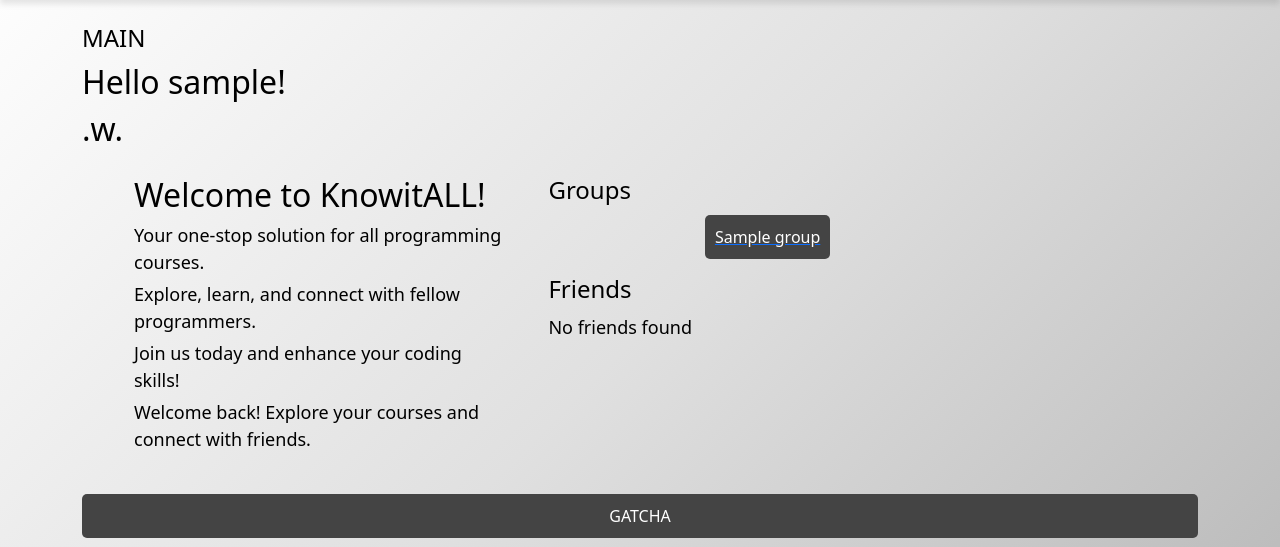
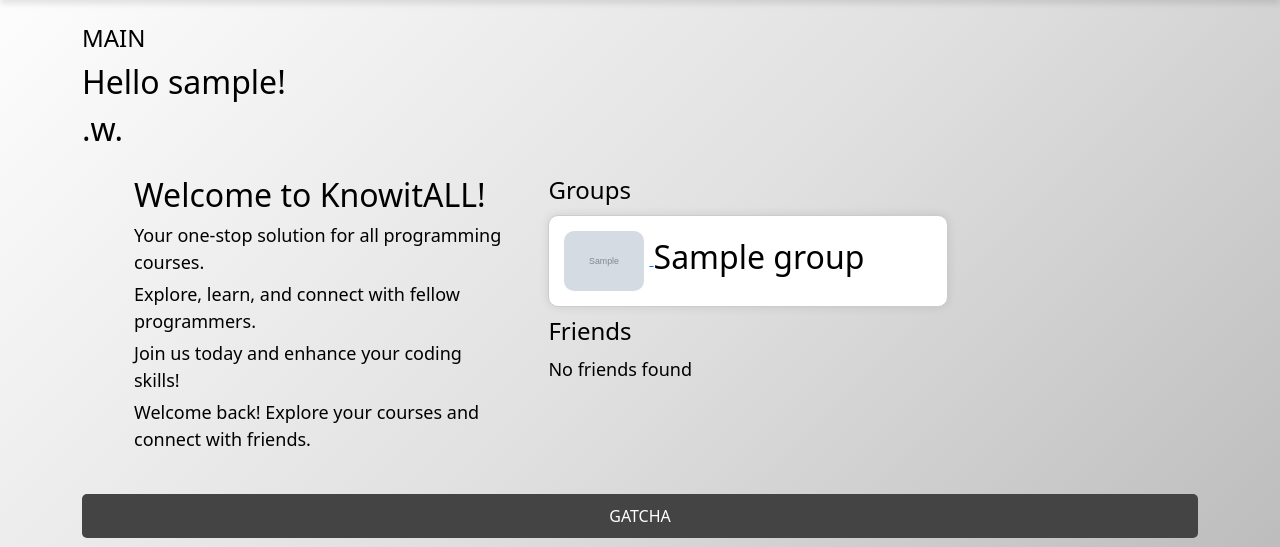
Before and after one commit to acromat1c/DTE2604, a Django app: page / in a window 1280 px wide. Shown: the part 66-613 px from the top of the page. Run offline with Django 5.2, Linux system fonts and the light colour scheme; a user stored in the database is signed in; data comes from the database, SQL or seed files in the repository; tables that the repository leaves empty hold one stand-in row (values such as "Sample post"); grey boxes marked "Sample" are stand-in pictures; data that the repository does not hold is empty.

Commit message:
improved group list on main page

```diff
--- a/app/static/programmingCourse/static.css
+++ b/app/static/programmingCourse/static.css
@@ -287,3 +287,11 @@
     margin-right: 5px;
     border: 5px solid transparent;
 }
+
+.group-image-small {
+    max-width: 80px;
+    max-height: 80px;
+    border-radius: 10px;
+    vertical-align: middle;
+    margin-right: 5px;
+}
--- a/app/templates/programmingCourse/main.html
+++ b/app/templates/programmingCourse/main.html
@@ -60,15 +60,16 @@
     {% if user.is_authenticated %}
     <div class="column-main">
         <h1>Groups</h1>
-            <ul>
             {% for group in groups %}
+            <div class="profile-list-card">
                 <a href="{% url 'programing_course_app:group' name=group.groupName %}">
-                        <button class="buttons">{{ group.groupName }}</button>
+                    <img class="group-image-small" src="{{ group.image.url }}" alt="Group Picture">
+                    <h2 style="display: inline-block; vertical-align: middle;">{{ group.groupName }}</h2>
                 </a>
+            </div>
             {% empty %}
                 <p>You are not a member of any groups.</p>
             {% endfor %}
-            </ul>
 
             <h1>Friends</h1>
             {% for friend in friends %}
```
Lines whose indentation alone changed are shown as unchanged.
